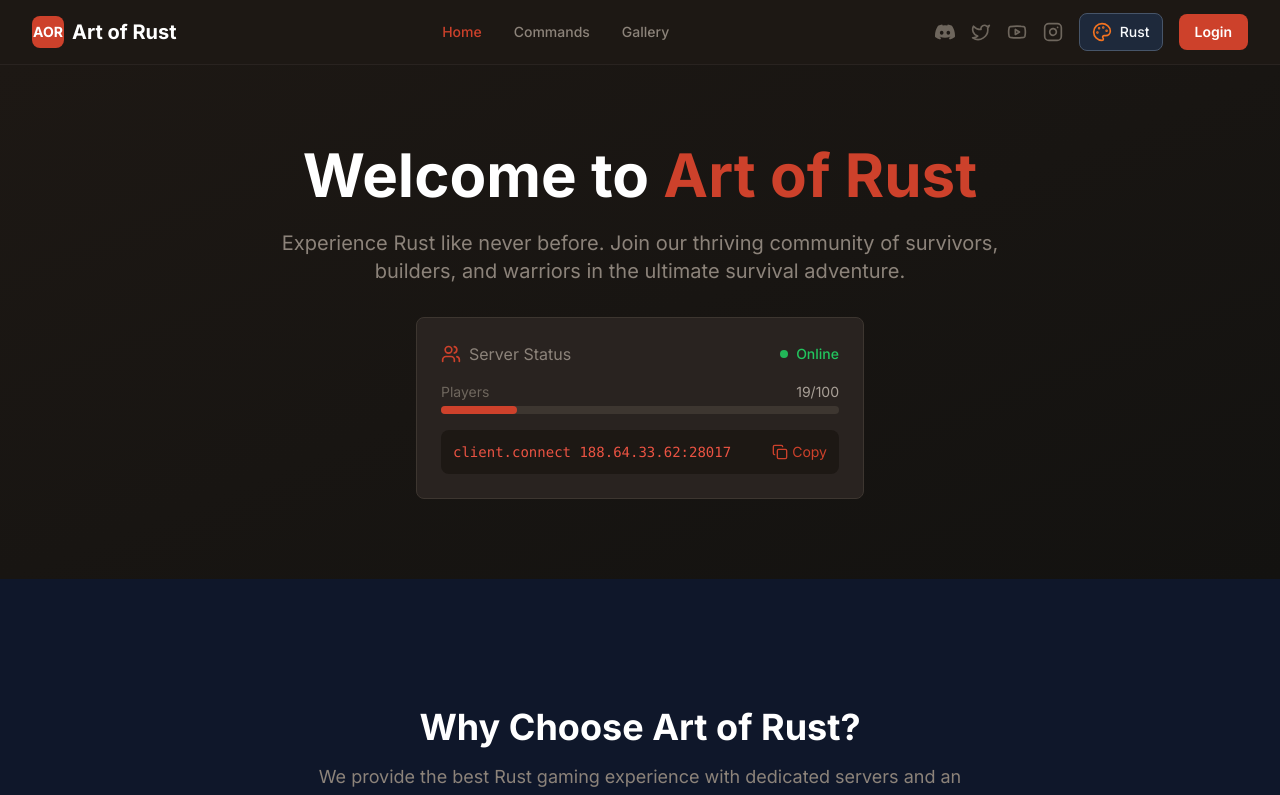
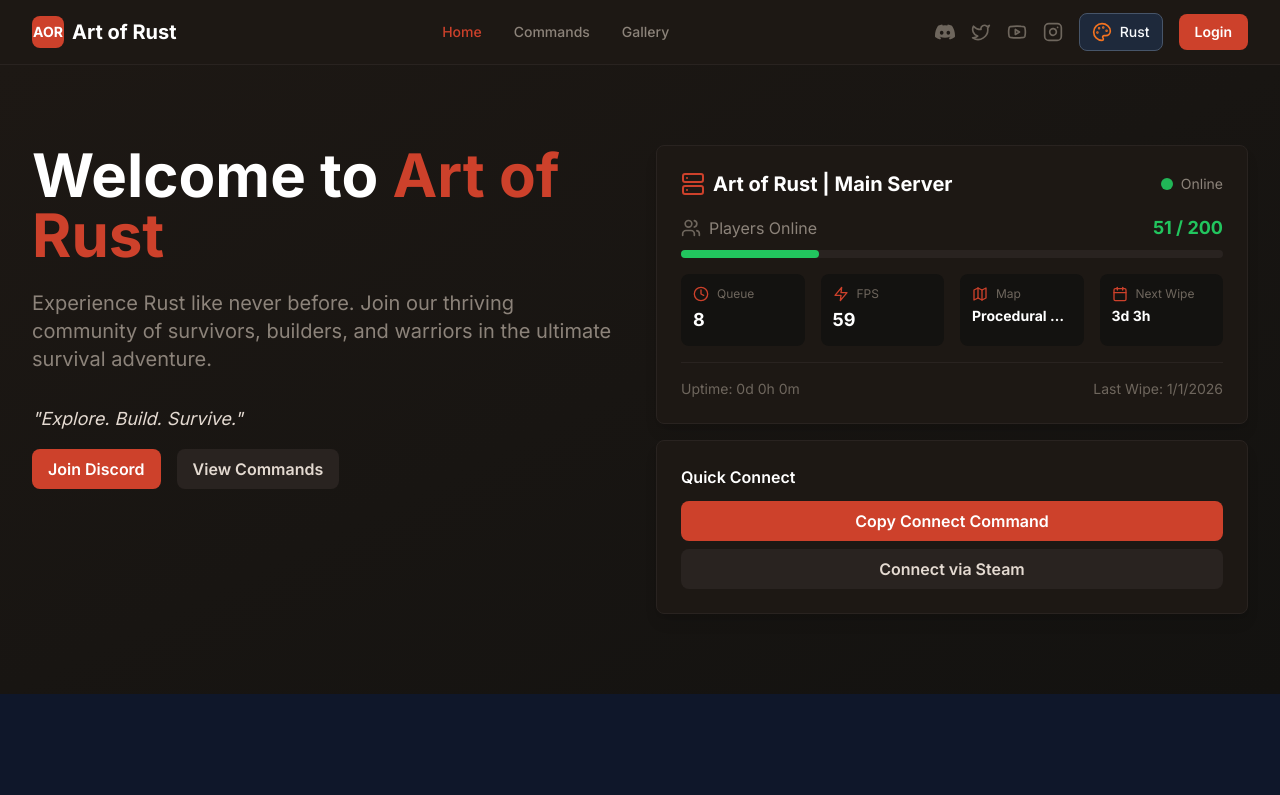
Before and after one commit to rifle-ak/AoR-Website-Project, a React (Vite) app: page / in a window 1280 px wide. Shown: the top 795 px of the page. Built offline with nearby package versions, Linux system fonts and the light colour scheme.

Commit message:
Add comprehensive server status dashboard with player count, queue, FPS, and wipe schedule

```diff
--- /dev/null
+++ b/src/components/ServerStatus.tsx
@@ -0,0 +1,191 @@
+import { useEffect, useState } from 'react'
+import { Users, Clock, Server, Zap, Map, Calendar } from 'lucide-react'
+
+interface ServerInfo {
+  name: string
+  players: number
+  maxPlayers: number
+  queue: number
+  map: string
+  fps: number
+  lastWipe: string
+  nextWipe: string
+  uptime: string
+}
+
+const ServerStatus = () => {
+  const [serverInfo, setServerInfo] = useState<ServerInfo>({
+    name: 'Art of Rust | Main Server',
+    players: 0,
+    maxPlayers: 200,
+    queue: 0,
+    map: 'Procedural Map',
+    fps: 60,
+    lastWipe: '2026-01-01',
+    nextWipe: '2026-01-08',
+    uptime: '0d 0h 0m'
+  })
+  const [isOnline, setIsOnline] = useState(false)
+
+  useEffect(() => {
+    // TODO: Replace with actual API call to your Rust server
+    // This could use Rust+ API, Battlemetrics API, or custom backend
+    const fetchServerStatus = async () => {
+      try {
+        // Example: const response = await fetch('/api/server/status')
+        // const data = await response.json()
+        // setServerInfo(data)
+        // setIsOnline(true)
+
+        // Mock data for demo
+        setServerInfo(prev => ({
+          ...prev,
+          players: Math.floor(Math.random() * 150) + 50,
+          queue: Math.floor(Math.random() * 10),
+          fps: Math.floor(Math.random() * 10) + 55
+        }))
+        setIsOnline(true)
+      } catch (error) {
+        console.error('Failed to fetch server status:', error)
+        setIsOnline(false)
+      }
+    }
+
+    fetchServerStatus()
+    const interval = setInterval(fetchServerStatus, 30000) // Update every 30 seconds
+
+    return () => clearInterval(interval)
+  }, [])
+
+  const getPlayerPercentage = () => {
+    return (serverInfo.players / serverInfo.maxPlayers) * 100
+  }
+
+  const getPlayerColor = () => {
+    const percentage = getPlayerPercentage()
+    if (percentage >= 90) return 'text-red-500'
+    if (percentage >= 70) return 'text-yellow-500'
+    return 'text-green-500'
+  }
+
+  const getNextWipeCountdown = () => {
+    const now = new Date()
+    const wipeDate = new Date(serverInfo.nextWipe)
+    const diff = wipeDate.getTime() - now.getTime()
+
+    const days = Math.floor(diff / (1000 * 60 * 60 * 24))
+    const hours = Math.floor((diff % (1000 * 60 * 60 * 24)) / (1000 * 60 * 60))
+
+    return `${days}d ${hours}h`
+  }
+
+  return (
+    <div className="space-y-4">
+      {/* Server Header */}
+      <div className="card">
+        <div className="flex items-center justify-between mb-4">
+          <h3 className="text-xl font-bold text-white flex items-center gap-2">
+            <Server className="w-6 h-6 text-rust-500" />
+            {serverInfo.name}
+          </h3>
+          <div className="flex items-center gap-2">
+            <div className={`w-3 h-3 rounded-full ${isOnline ? 'bg-green-500' : 'bg-red-500'} animate-pulse`}></div>
+            <span className="text-sm text-dark-300">{isOnline ? 'Online' : 'Offline'}</span>
+          </div>
+        </div>
+
+        {/* Player Count */}
+        <div className="mb-4">
+          <div className="flex items-center justify-between mb-2">
+            <div className="flex items-center gap-2">
+              <Users className="w-5 h-5 text-dark-400" />
+              <span className="text-dark-300">Players Online</span>
+            </div>
+            <span className={`text-lg font-bold ${getPlayerColor()}`}>
+              {serverInfo.players} / {serverInfo.maxPlayers}
+            </span>
+          </div>
+          <div className="w-full bg-dark-700 rounded-full h-2">
+            <div
+              className={`h-2 rounded-full transition-all duration-500 ${
+                getPlayerPercentage() >= 90 ? 'bg-red-500' :
+                getPlayerPercentage() >= 70 ? 'bg-yellow-500' : 'bg-green-500'
+              }`}
+              style={{ width: `${getPlayerPercentage()}%` }}
+            ></div>
+          </div>
+        </div>
+
+        {/* Server Stats Grid */}
+        <div className="grid grid-cols-2 md:grid-cols-4 gap-4">
+          <div className="bg-dark-900 rounded-lg p-3">
+            <div className="flex items-center gap-2 mb-1">
+              <Clock className="w-4 h-4 text-rust-500" />
+              <span className="text-xs text-dark-400">Queue</span>
+            </div>
+            <p className="text-lg font-bold text-white">{serverInfo.queue}</p>
+          </div>
+
+          <div className="bg-dark-900 rounded-lg p-3">
+            <div className="flex items-center gap-2 mb-1">
+              <Zap className="w-4 h-4 text-rust-500" />
+              <span className="text-xs text-dark-400">FPS</span>
+            </div>
+            <p className="text-lg font-bold text-white">{serverInfo.fps}</p>
+          </div>
+
+          <div className="bg-dark-900 rounded-lg p-3">
+            <div className="flex items-center gap-2 mb-1">
+              <Map className="w-4 h-4 text-rust-500" />
+              <span className="text-xs text-dark-400">Map</span>
+            </div>
+            <p className="text-sm font-bold text-white truncate">{serverInfo.map}</p>
+          </div>
+
+          <div className="bg-dark-900 rounded-lg p-3">
+            <div className="flex items-center gap-2 mb-1">
+              <Calendar className="w-4 h-4 text-rust-500" />
+              <span className="text-xs text-dark-400">Next Wipe</span>
+            </div>
+            <p className="text-sm font-bold text-white">{getNextWipeCountdown()}</p>
+          </div>
+        </div>
+
+        {/* Server Info */}
+        <div className="mt-4 pt-4 border-t border-dark-700">
+          <div className="flex items-center justify-between text-sm">
+            <span className="text-dark-400">Uptime: {serverInfo.uptime}</span>
+            <span className="text-dark-400">Last Wipe: {new Date(serverInfo.lastWipe).toLocaleDateString()}</span>
+          </div>
+        </div>
+      </div>
+
+      {/* Quick Actions */}
+      <div className="card">
+        <h4 className="font-semibold text-white mb-3">Quick Connect</h4>
+        <div className="space-y-2">
+          <button
+            onClick={() => {
+              // Copy to clipboard
+              navigator.clipboard.writeText('connect artofrust.art:28015')
+            }}
+            className="btn-primary w-full"
+          >
+            Copy Connect Command
+          </button>
+          <button
+            onClick={() => {
+              // Open Steam connect URL
+              window.open('steam://connect/artofrust.art:28015', '_blank')
+            }}
+            className="btn-secondary w-full"
+          >
+            Connect via Steam
+          </button>
+        </div>
+      </div>
+    </div>
+  )
+}
+
+export default ServerStatus
--- a/src/pages/Home.tsx
+++ b/src/pages/Home.tsx
@@ -1,45 +1,9 @@
-import { useState, useEffect } from 'react'
 import { Link } from 'react-router-dom'
-import { Users, Copy, Check, Server, Shield, Zap } from 'lucide-react'
-import { copyToClipboard as copyToClipboardUtil } from '../utils/clipboard'
+import { Server, Shield, Zap } from 'lucide-react'
 import SEO from '../components/SEO'
+import ServerStatus from '../components/ServerStatus'
 
 const Home = () => {
-  const [copied, setCopied] = useState(false)
-  const [copyError, setCopyError] = useState(false)
-  const [serverStatus, setServerStatus] = useState({
-    online: 19,
-    max: 100,
-    status: 'online'
-  })
-
-  const serverAddress = import.meta.env.VITE_SERVER_ADDRESS || "188.64.33.62:28017"
-  const serverConnectCommand = `client.connect ${serverAddress}`
-
-  const handleCopyToClipboard = async () => {
-    const success = await copyToClipboardUtil(serverConnectCommand)
-
-    if (success) {
-      setCopied(true)
-      setCopyError(false)
-      setTimeout(() => setCopied(false), 2000)
-    } else {
-      setCopyError(true)
-      setTimeout(() => setCopyError(false), 3000)
-    }
-  }
-
-  useEffect(() => {
-    const interval = setInterval(() => {
-      setServerStatus(prev => ({
-        ...prev,
-        online: Math.max(15, Math.min(100, prev.online + Math.floor(Math.random() * 5) - 2))
-      }))
-    }, 30000)
-
-    return () => clearInterval(interval)
-  }, [])
-
   const features = [
     {
       icon: Server,
@@ -64,52 +28,37 @@ const Home = () => {
       <div className="space-y-16">
       <section className="relative bg-gradient-to-br from-dark-800 to-dark-900 py-20">
         <div className="max-w-7xl mx-auto px-4 sm:px-6 lg:px-8">
-          <div className="text-center">
+          <div className="grid lg:grid-cols-2 gap-8 items-start">
+            <div>
               <h1 className="text-4xl md:text-6xl font-bold text-white mb-6">
                 Welcome to <span className="text-rust-500">Art of Rust</span>
               </h1>
-            <p className="text-xl text-dark-300 mb-8 max-w-3xl mx-auto">
+              <p className="text-xl text-dark-300 mb-8">
                 Experience Rust like never before. Join our thriving community of survivors, builders, and warriors in the ultimate survival adventure.
               </p>
-
-            <div className="bg-dark-700 border border-dark-600 rounded-lg p-6 max-w-md mx-auto">
-              <div className="flex items-center justify-between mb-4">
-                <div className="flex items-center space-x-2">
-                  <Users className="w-5 h-5 text-rust-500" />
-                  <span className="text-dark-300">Server Status</span>
-                </div>
-                <div className="flex items-center space-x-2">
-                  <div className="w-2 h-2 bg-green-500 rounded-full animate-pulse"></div>
-                  <span className="text-green-500 text-sm font-medium">Online</span>
+              <p className="text-lg text-dark-50 italic mb-4">
+                "Explore. Build. Survive."
+              </p>
+              <div className="flex flex-wrap gap-4">
+                <a
+                  href={import.meta.env.VITE_DISCORD_INVITE || "https://discord.gg/artofrust"}
+                  target="_blank"
+                  rel="noopener noreferrer"
+                  className="btn-primary"
+                >
+                  Join Discord
+                </a>
+                <Link
+                  to="/commands"
+                  className="btn-secondary"
+                >
+                  View Commands
+                </Link>
               </div>
             </div>
 
-              <div className="mb-4">
-                <div className="flex justify-between text-sm mb-1">
-                  <span className="text-dark-400">Players</span>
-                  <span className="text-dark-200">{serverStatus.online}/{serverStatus.max}</span>
-                </div>
-                <div className="w-full bg-dark-600 rounded-full h-2">
-                  <div
-                    className="bg-rust-500 h-2 rounded-full transition-all duration-500"
-                    style={{ width: `${(serverStatus.online / serverStatus.max) * 100}%` }}
-                  ></div>
-                </div>
-              </div>
-
-              <div className="bg-dark-800 rounded-lg p-3">
-                <div className="flex items-center justify-between">
-                  <code className="text-rust-400 text-sm">{serverConnectCommand}</code>
-                  <button
-                    onClick={handleCopyToClipboard}
-                    className="flex items-center space-x-1 text-rust-500 hover:text-rust-400 transition-colors"
-                    aria-label="Copy server connect command"
-                  >
-                    {copied ? <Check className="w-4 h-4" /> : <Copy className="w-4 h-4" />}
-                    <span className="text-sm">{copied ? 'Copied!' : copyError ? 'Failed' : 'Copy'}</span>
-                  </button>
-                </div>
-              </div>
+            <div>
+              <ServerStatus />
             </div>
           </div>
         </div>
```
Lines whose indentation alone changed are shown as unchanged.
